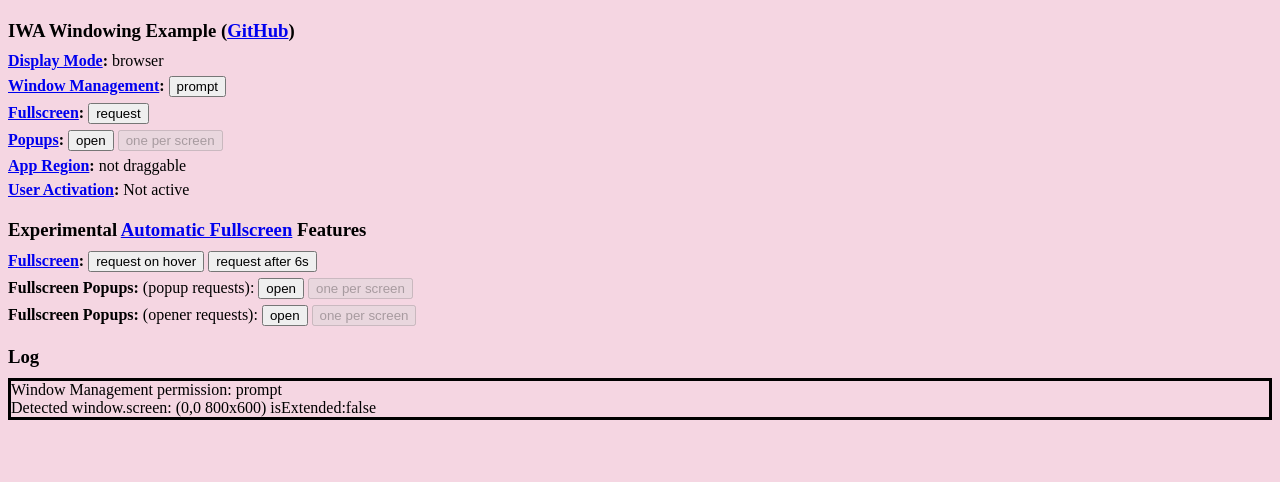
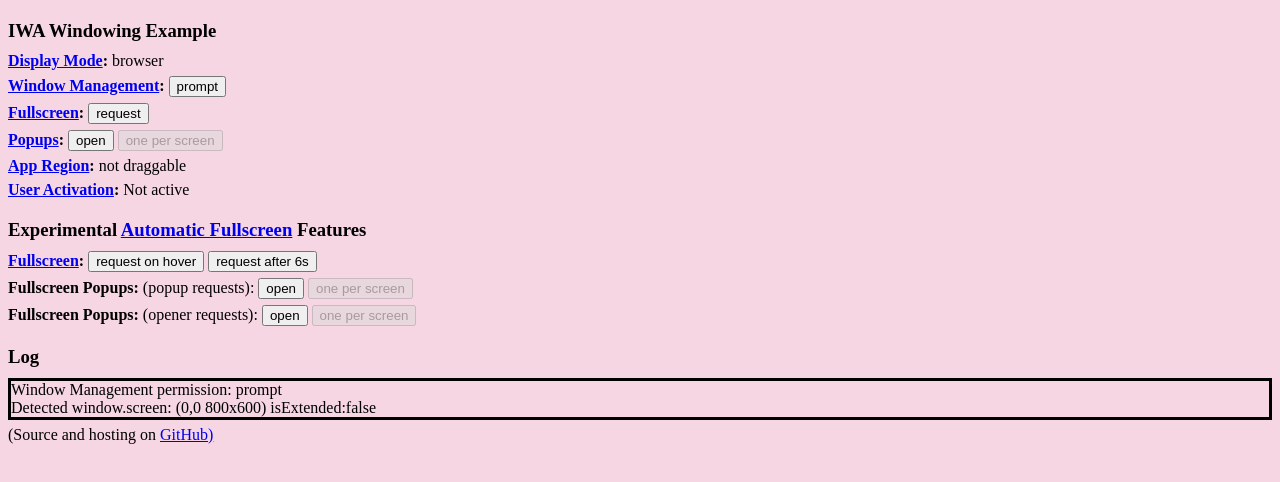
Before and after one commit to michaelwasserman/iwa-windowing-example, a website built with webpack: page static/index.html in a window 1280 px wide. Built offline with nearby package versions, Linux system fonts and the light colour scheme.

Commit message:
Update README.md; mark header draggable; move GH link

```diff
--- a/static/index.html
+++ b/static/index.html
@@ -11,7 +11,7 @@
   <link rel="manifest" href="./.well-known/manifest.webmanifest">
 </head>
 <body>
-  <h3>IWA Windowing Example (<a href="https://github.com/michaelwasserman/iwa-windowing-example/">GitHub</a>)</h3>
+  <h3 class="header">IWA Windowing Example</h3>
   <div><strong><a href="https://developer.mozilla.org/en-US/docs/Web/CSS/@media/display-mode">Display Mode</a>:</strong>
     <div class="displaymode-fullscreen">fullscreen</div>
     <div class="displaymode-standalone">standalone</div>
@@ -58,5 +58,6 @@
   <div><h3>Log</h3>
     <div id="log" class="log"></div>
   </div>
+  <div>(Source and hosting on <a href="https://github.com/michaelwasserman/iwa-windowing-example/">GitHub)</a>
 </body>
 </html>
--- a/static/styles.css
+++ b/static/styles.css
@@ -1,5 +1,7 @@
 div { margin-bottom:6px; }
 h3 { margin-top:20px; margin-bottom:10px; }
+
+.header { width:100%; app-region:drag; -webkit-app-region:drag; }
 
 .displaymode-fullscreen { display:none; }
 .displaymode-standalone { display:none; }
```
Also changed, not shown: README.md, 1 other file.
